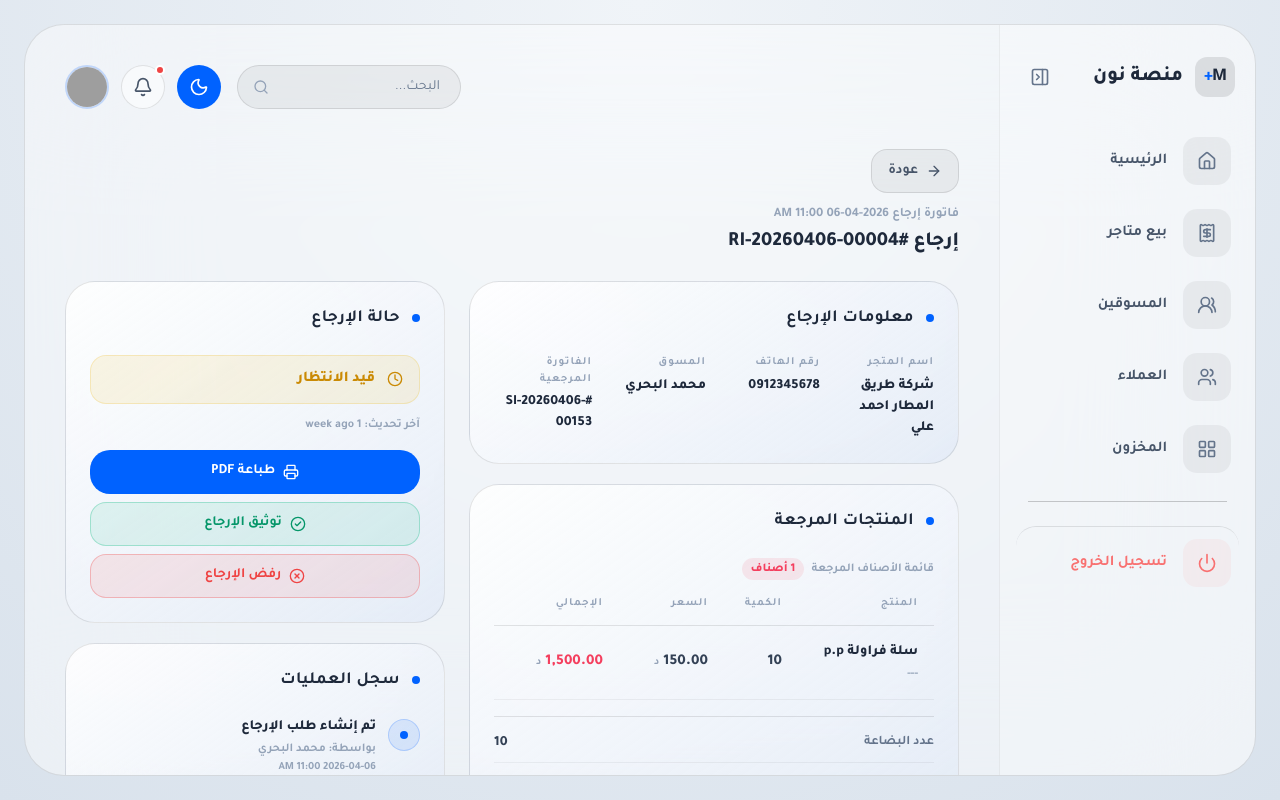
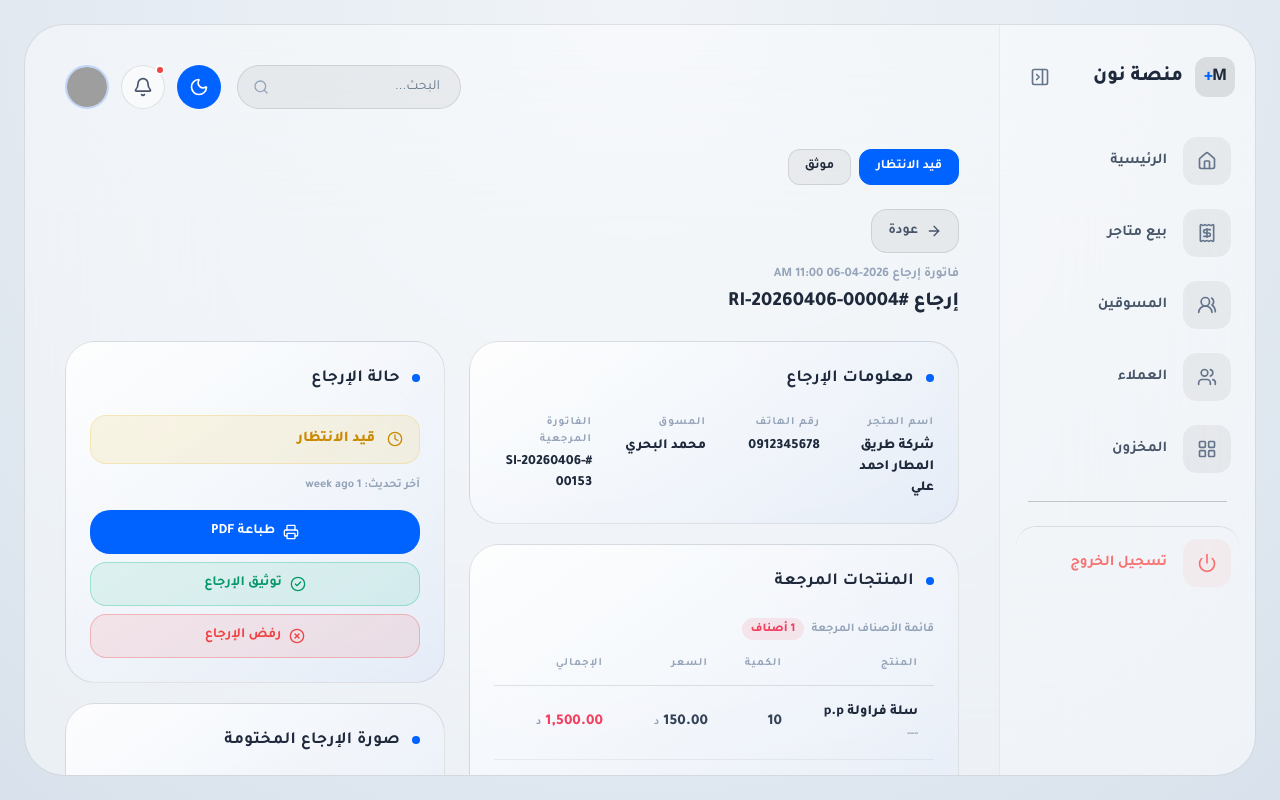
Before and after one commit to ofifice-alalem/tdm-design-for-v3, a React (Vite) app: page /invoices/returns/demo in a window 1280 px wide. Built offline with nearby package versions, Linux system fonts and the light colour scheme; grey boxes are pictures that could not be loaded.

Commit message:
commit -30

```diff
--- a/src/App.tsx
+++ b/src/App.tsx
@@ -50,8 +50,10 @@ export default function App() {
         <Route path="/receipt/create" element={<CreateReceiptPage />} />
         <Route path="/withdraw/new" element={<WithdrawPage />} />
         <Route path="/invoices/returns" element={<ReturnInvoicesListPage />} />
+        <Route path="/invoices/returns/demo" element={<ReturnInvoiceDetailPage />} />
         <Route path="/invoices/returns/:id" element={<ReturnInvoiceDetailPage />} />
         <Route path="/receipts" element={<ReceiptsListPage />} />
+        <Route path="/receipts/demo" element={<ReceiptDetailPage />} />
         <Route path="/receipts/:id" element={<ReceiptDetailPage />} />
         <Route path="/withdraw/list" element={<WithdrawListPage />} />
         <Route path="/withdraw/list/:id" element={<WithdrawDetailPage />} />
--- a/src/pages/ReceiptDetailPage.tsx
+++ b/src/pages/ReceiptDetailPage.tsx
@@ -1,6 +1,9 @@
+import { useState } from 'react';
 import { useParams, useNavigate } from 'react-router-dom';
+import { createPortal } from 'react-dom';
 import { ArrowRight, Printer, Clock, CheckCircle2, XCircle, Ban, Wallet } from 'lucide-react';
 import { SpatialCard } from '../compenntes/ui/SpatialComponents';
+import { UploadArea } from '../compenntes/ui/UploadArea';
 
 type Status = 'قيد الانتظار' | 'موثق' | 'مرفوض' | 'ملغي';
 
@@ -53,17 +56,34 @@ function fmt(n: number) {
   return n.toLocaleString('en-US', { minimumFractionDigits: 2, maximumFractionDigits: 2 });
 }
 
+const DEMO_KEYS = Object.keys(RECEIPTS) as (keyof typeof RECEIPTS)[];
+const DEMO_LABELS: Record<string, string> = { pending: 'قيد الانتظار', verified: 'موثق' };
+
 export default function ReceiptDetailPage() {
   const { id } = useParams();
   const navigate = useNavigate();
   const decodedId = id ? decodeURIComponent(id) : '';
-
-  const activeKey = decodedId === RECEIPTS.verified.id ? 'verified' : 'pending';
+  const initKey = decodedId === RECEIPTS.verified.id ? 'verified' : 'pending';
+  const [activeKey, setActiveKey] = useState(initKey);
+  const [showImageModal, setShowImageModal] = useState(false);
   const rec = RECEIPTS[activeKey];
   const sc = STATUS_CONFIG[rec.status];
 
   return (
-    <div className="flex flex-col gap-6 overflow-y-auto custom-scroll pb-32 lg:pb-6">
+    <>
+      <div className="flex flex-col gap-6 overflow-y-auto custom-scroll pb-32 lg:pb-6">
+
+      {/* Demo tabs */}
+      <div className="flex gap-2">
+        {DEMO_KEYS.map((k) => (
+          <button key={k} onClick={() => setActiveKey(k)}
+            className={`px-4 h-9 rounded-[12px] font-bold text-[13px] border transition-all ${
+              activeKey === k ? 'bg-primary border-primary text-white' : 'spatial-input text-slate-600 dark:text-white/60'
+            }`}>
+            {DEMO_LABELS[k]}
+          </button>
+        ))}
+      </div>
 
       {/* Header */}
       <div className="flex flex-col gap-3">
@@ -159,20 +179,30 @@ export default function ReceiptDetailPage() {
                 <Printer className="w-4 h-4" />
                 طباعة PDF
               </button>
+              {rec.status === 'موثق' && (
+                <button
+                  onClick={() => setShowImageModal(true)}
+                  className="w-full h-11 rounded-[16px] flex items-center justify-center gap-2 font-bold text-[14px] bg-emerald-500/10 hover:bg-emerald-500 border border-emerald-500/30 hover:border-emerald-500 text-emerald-600 dark:text-emerald-400 hover:text-white transition-all"
+                >
+                  <CheckCircle2 className="w-4 h-4" />
+                  عرض صورة التوثيق
+                </button>
+              )}
               {rec.status === 'قيد الانتظار' && (
-                <>
-                  <button className="w-full h-11 rounded-[16px] flex items-center justify-center gap-2 font-bold text-[14px] bg-emerald-500/10 hover:bg-emerald-500 border border-emerald-500/30 hover:border-emerald-500 text-emerald-600 dark:text-emerald-400 hover:text-white transition-all">
-                    <CheckCircle2 className="w-4 h-4" />
-                    توثيق الإيصال
-                  </button>
-                  <button className="w-full h-11 rounded-[16px] flex items-center justify-center gap-2 font-bold text-[14px] bg-red-500/10 hover:bg-red-500 border border-red-500/30 hover:border-red-500 text-red-500 hover:text-white transition-all">
-                    <XCircle className="w-4 h-4" />
-                    رفض الإيصال
-                  </button>
-                </>
+                <button className="w-full h-11 rounded-[16px] flex items-center justify-center gap-2 font-bold text-[14px] bg-red-500/10 hover:bg-red-500 border border-red-500/30 hover:border-red-500 text-red-500 hover:text-white transition-all">
+                  <XCircle className="w-4 h-4" />
+                  رفض الإيصال
+                </button>
               )}
             </div>
           </SpatialCard>
+
+          {/* رفع الصورة - قيد الانتظار فقط */}
+          {rec.status === 'قيد الانتظار' && (
+            <SpatialCard title="صورة الإيصال المختومة">
+              <UploadArea />
+            </SpatialCard>
+          )}
 
           {/* سجل العمليات */}
           <SpatialCard title="سجل العمليات">
@@ -203,5 +233,35 @@ export default function ReceiptDetailPage() {
         </div>
       </div>
     </div>
+
+      {showImageModal && createPortal(
+        <div
+          className="fixed inset-0 z-[9999] flex items-center justify-center bg-black/70 backdrop-blur-md animate-in fade-in duration-200"
+          onClick={() => setShowImageModal(false)}
+        >
+          <div
+            className="spatial-card p-5 w-[90vw] max-w-lg flex flex-col gap-4 animate-in zoom-in-95 duration-200"
+            onClick={(e) => e.stopPropagation()}
+          >
+            <div className="flex items-center justify-between">
+              <span className="text-[15px] font-black text-slate-800 dark:text-white">صورة الإيصال المختومة</span>
+              <button
+                onClick={() => setShowImageModal(false)}
+                className="w-9 h-9 rounded-full bg-black/5 dark:bg-white/10 flex items-center justify-center text-slate-500 dark:text-white/60 hover:bg-black/10 dark:hover:bg-white/20 transition-all"
+              >
+                <XCircle className="w-4 h-4" />
+              </button>
+            </div>
+            <div className="rounded-[20px] overflow-hidden bg-black/5 dark:bg-white/5 flex items-center justify-center min-h-[300px]">
+              <div className="flex flex-col items-center gap-3 text-slate-400 dark:text-white/30">
+                <CheckCircle2 className="w-12 h-12 text-emerald-500 opacity-50" />
+                <span className="text-[13px] font-bold">صورة التوثيق</span>
+              </div>
+            </div>
+          </div>
+        </div>,
+        document.body
+      )}
+    </>
   );
 }
--- a/src/pages/ReturnInvoiceDetailPage.tsx
+++ b/src/pages/ReturnInvoiceDetailPage.tsx
@@ -1,6 +1,9 @@
+import { useState } from 'react';
 import { useParams, useNavigate } from 'react-router-dom';
+import { createPortal } from 'react-dom';
 import { ArrowRight, Printer, Clock, CheckCircle2, XCircle, Ban } from 'lucide-react';
 import { SpatialCard } from '../compenntes/ui/SpatialComponents';
+import { UploadArea } from '../compenntes/ui/UploadArea';
 
 type Status = 'قيد الانتظار' | 'موثق' | 'مرفوض' | 'ملغي';
 
@@ -55,12 +58,16 @@ function fmt(n: number) {
   return n.toLocaleString('en-US', { minimumFractionDigits: 2, maximumFractionDigits: 2 });
 }
 
+const DEMO_KEYS = Object.keys(RETURNS) as (keyof typeof RETURNS)[];
+const DEMO_LABELS: Record<string, string> = { pending: 'قيد الانتظار', verified: 'موثق' };
+
 export default function ReturnInvoiceDetailPage() {
   const { id } = useParams();
   const navigate = useNavigate();
   const decodedId = id ? decodeURIComponent(id) : '';
-
-  const activeKey = decodedId === RETURNS.verified.id ? 'verified' : 'pending';
+  const initKey = decodedId === RETURNS.verified.id ? 'verified' : 'pending';
+  const [activeKey, setActiveKey] = useState(initKey);
+  const [showImageModal, setShowImageModal] = useState(false);
   const ret = RETURNS[activeKey];
   const sc = STATUS_CONFIG[ret.status];
   const subtotal = ret.products.reduce((s, p) => s + p.total, 0);
@@ -68,6 +75,18 @@ export default function ReturnInvoiceDetailPage() {
 
   return (
     <div className="flex flex-col gap-6 overflow-y-auto custom-scroll pb-32 lg:pb-6">
+
+      {/* Demo tabs */}
+      <div className="flex gap-2">
+        {DEMO_KEYS.map((k) => (
+          <button key={k} onClick={() => setActiveKey(k)}
+            className={`px-4 h-9 rounded-[12px] font-bold text-[13px] border transition-all ${
+              activeKey === k ? 'bg-primary border-primary text-white' : 'spatial-input text-slate-600 dark:text-white/60'
+            }`}>
+            {DEMO_LABELS[k]}
+          </button>
+        ))}
+      </div>
 
       {/* Header */}
       <div className="flex flex-col gap-3">
@@ -192,6 +211,15 @@ export default function ReturnInvoiceDetailPage() {
                 <Printer className="w-4 h-4" />
                 طباعة PDF
               </button>
+              {ret.status === 'موثق' && (
+                <button
+                  onClick={() => setShowImageModal(true)}
+                  className="w-full h-11 rounded-[16px] flex items-center justify-center gap-2 font-bold text-[14px] bg-emerald-500/10 hover:bg-emerald-500 border border-emerald-500/30 hover:border-emerald-500 text-emerald-600 dark:text-emerald-400 hover:text-white transition-all"
+                >
+                  <CheckCircle2 className="w-4 h-4" />
+                  عرض صورة التوثيق
+                </button>
+              )}
               {ret.status === 'قيد الانتظار' && (
                 <>
                   <button className="w-full h-11 rounded-[16px] flex items-center justify-center gap-2 font-bold text-[14px] bg-emerald-500/10 hover:bg-emerald-500 border border-emerald-500/30 hover:border-emerald-500 text-emerald-600 dark:text-emerald-400 hover:text-white transition-all">
@@ -206,6 +234,13 @@ export default function ReturnInvoiceDetailPage() {
               )}
             </div>
           </SpatialCard>
+
+          {/* رفع الصورة - قيد الانتظار فقط */}
+          {ret.status === 'قيد الانتظار' && (
+            <SpatialCard title="صورة الإرجاع المختومة">
+              <UploadArea />
+            </SpatialCard>
+          )}
 
           {/* ملاحظات */}
           {ret.notes && (
@@ -242,6 +277,34 @@ export default function ReturnInvoiceDetailPage() {
 
         </div>
       </div>
+      {showImageModal && createPortal(
+        <div
+          className="fixed inset-0 z-[9999] flex items-center justify-center bg-black/70 backdrop-blur-md animate-in fade-in duration-200"
+          onClick={() => setShowImageModal(false)}
+        >
+          <div
+            className="spatial-card p-5 w-[90vw] max-w-lg flex flex-col gap-4 animate-in zoom-in-95 duration-200"
+            onClick={(e) => e.stopPropagation()}
+          >
+            <div className="flex items-center justify-between">
+              <span className="text-[15px] font-black text-slate-800 dark:text-white">صورة الإرجاع المختومة</span>
+              <button
+                onClick={() => setShowImageModal(false)}
+                className="w-9 h-9 rounded-full bg-black/5 dark:bg-white/10 flex items-center justify-center text-slate-500 dark:text-white/60 hover:bg-black/10 dark:hover:bg-white/20 transition-all"
+              >
+                <XCircle className="w-4 h-4" />
+              </button>
+            </div>
+            <div className="rounded-[20px] overflow-hidden bg-black/5 dark:bg-white/5 flex items-center justify-center min-h-[300px]">
+              <div className="flex flex-col items-center gap-3 text-slate-400 dark:text-white/30">
+                <CheckCircle2 className="w-12 h-12 text-emerald-500 opacity-50" />
+                <span className="text-[13px] font-bold">صورة التوثيق</span>
+              </div>
+            </div>
+          </div>
+        </div>,
+        document.body
+      )}
     </div>
   );
 }
--- a/src/pages/StoreSalesPage.tsx
+++ b/src/pages/StoreSalesPage.tsx
@@ -16,6 +16,7 @@ const SECTIONS = [
     items: [
       { title: 'إيصال قبض',       sub: 'إنشاء إيصال قبض لمتجر',     to: '/receipt/create',     icon: <Wallet className="w-5 h-5" />,      accent: 'bg-teal-500/10 text-teal-500',         border: 'border-teal-500/20' },
       { title: 'إيصالات القبض',   sub: 'استعراض وفلترة الإيصالات',   to: '/receipts',           icon: <ReceiptText className="w-5 h-5" />, accent: 'bg-teal-500/10 text-teal-500',         border: 'border-teal-500/20' },
+      { title: 'تفاصيل إيصال',    sub: 'سجل العمليات والحالة',       to: '/receipts/demo',      icon: <FileText className="w-5 h-5" />,    accent: 'bg-orange-500/10 text-orange-500',     border: 'border-orange-500/20' },
     ],
   },
   {
@@ -23,6 +24,7 @@ const SECTIONS = [
     items: [
       { title: 'ارجاع من فاتورة', sub: 'إرجاع بضاعة من فاتورة',     to: '/invoice/return',     icon: <RotateCcw className="w-5 h-5" />,   accent: 'bg-rose-500/10 text-rose-500',         border: 'border-rose-500/20' },
       { title: 'فواتير الإرجاع',  sub: 'استعراض وفلترة الإرجاعات',   to: '/invoices/returns',   icon: <RotateCcw className="w-5 h-5" />,   accent: 'bg-rose-500/10 text-rose-500',         border: 'border-rose-500/20' },
+      { title: 'تفاصيل إرجاع',    sub: 'سجل العمليات والحالة',       to: '/invoices/returns/demo', icon: <FileText className="w-5 h-5" />, accent: 'bg-orange-500/10 text-orange-500',     border: 'border-orange-500/20' },
     ],
   },
 ];
```
